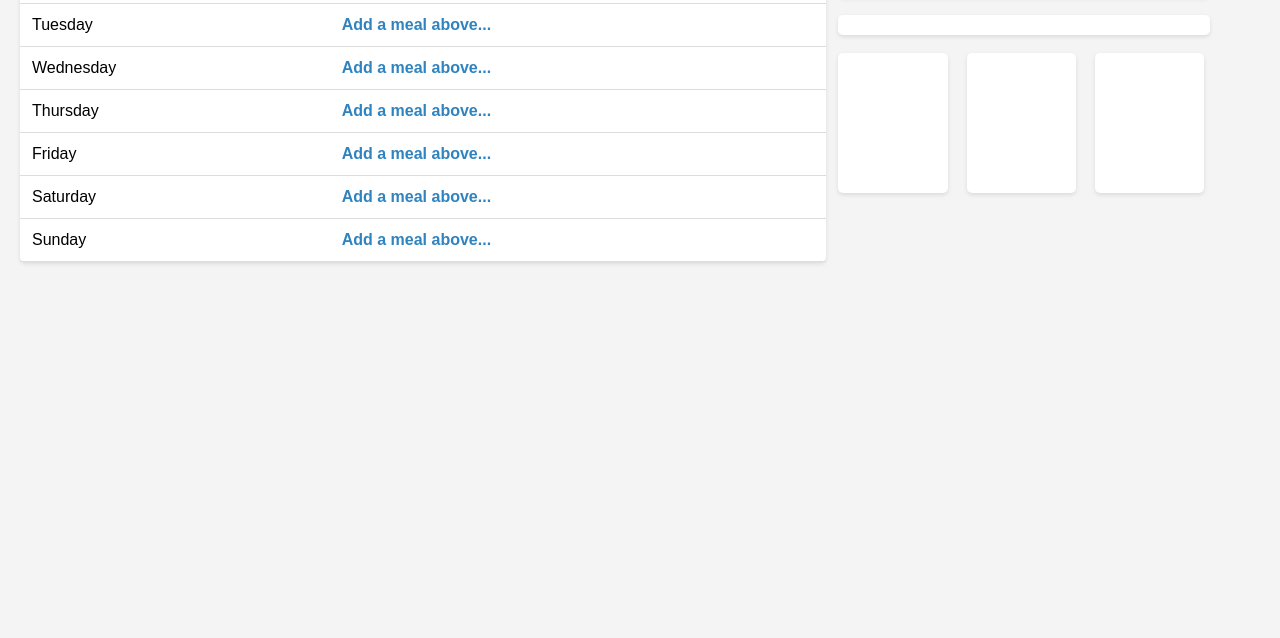
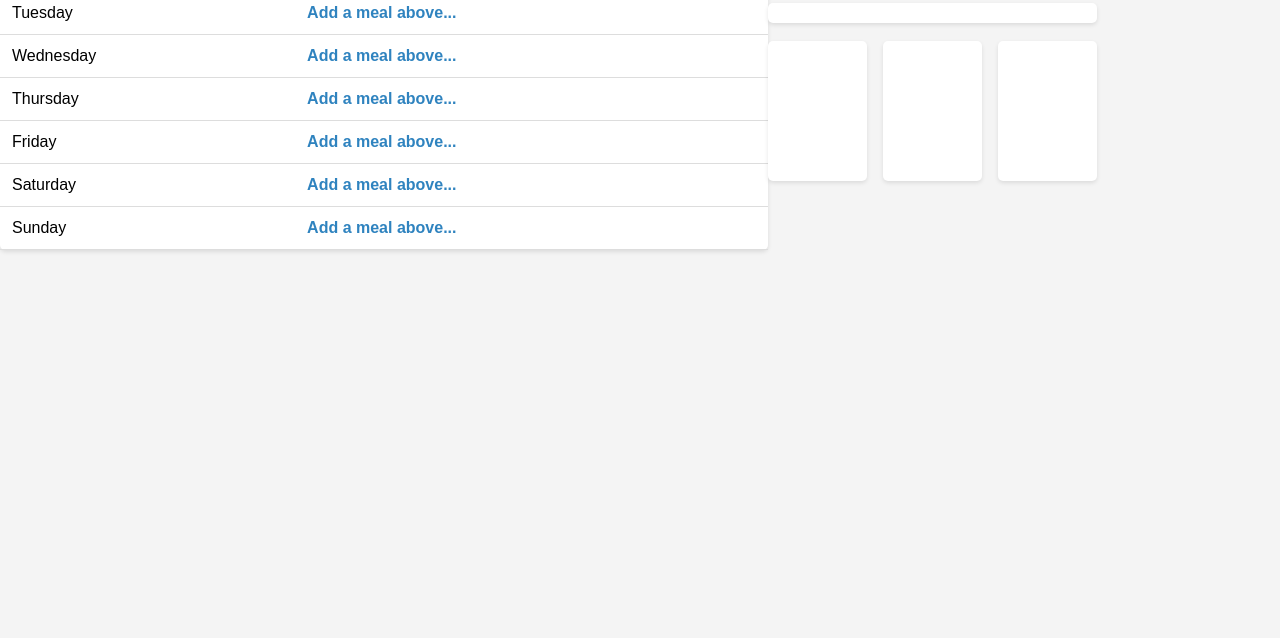
Before and after one commit to mooregt/HomeWebApp, a website: page Pages/mealplanner.html in a window 1280 px wide. Shown: the part 162-800 px from the top of the page. Drawn offline with Linux system fonts and the light colour scheme; no server answers.

Commit message:
chore: Converted mealplanner to use grids

```diff
--- a/Pages/mealplanner.html
+++ b/Pages/mealplanner.html
@@ -4,18 +4,23 @@
     <meta charset="UTF-8">
     <meta name="viewport" content="width=device-width, initial-scale=1.0">
     <title>Meal Planner</title>
+    <link rel="stylesheet" href="../Styles/grid.css">
     <link rel="stylesheet" href="../Styles/common.css">
     <link rel="stylesheet" href="../Styles/mealplanner.css">
     <link rel="stylesheet" href="../node_modules/@fortawesome/fontawesome-free/css/all.css">
 </head>
 <body>
 
+<div id="gridContainer">
   <div id="navbar">
     <a href="../Pages/shoppinglist.html">Shopping List</a>
     <a href="../Pages/mealplanner.html">Meal Planner</a>
     <a href="../Pages/chorelist.html">Chore List</a>
   </div>
+
+  <div id="gridHeader">
     <h2>Meal Planner</h2>
+  </div>
 
   <div id="inputField">
     <form>
@@ -36,6 +41,7 @@
     </form>
   </div>
 
+  <div id="gridContent">
     <div id="itemList">
       <table id="mealPlanTable">
           <thead>
@@ -76,7 +82,9 @@
           </tbody>
         </table>
       </div>
+    </div>
 
+    <div id="gridWidgets">
       <div id="widgetsRight">
         <div id="clock">
             <span id="time"></span>
@@ -101,10 +109,12 @@
           </div>
         </div>
       </div>
+    </div>
 
   <script src="../Scripts/MealPlanner.js"></script>
   <script src="../Scripts/CommonUtilities.js"></script>
   <script src="../Scripts/ServerUtilities.js"></script>
   <script src="../Scripts/CacheUtilities.js"></script>
+</div>
 </body>
 </html>
--- a/Styles/common.css
+++ b/Styles/common.css
@@ -2,7 +2,8 @@
 body {
   font-family: 'Arial', sans-serif;
   background-color: #f4f4f4;
-  margin: 20px;
+  margin: 0;
+  padding: 0;
 }
 
 /* Heading styles */
@@ -169,15 +170,12 @@ button:disabled {
 /* Media query for landscape mode */
 @media screen and (min-width: 768px) {
   #itemList {
-    width: 65%; /* Adjust the width based on your preference */
     float: left;
-    margin-top: 1%;
+    width: 100%;
   }
 
   #widgetsRight {
-    width: 30%; /* Adjust the width based on your preference */
     float: left;
-    margin: 1%;
   }
 
   #inputField {
```
Lines whose indentation alone changed are shown as unchanged.
